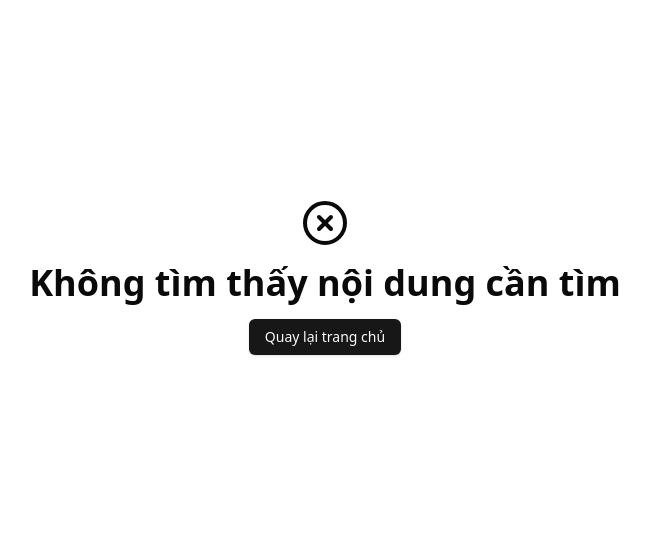
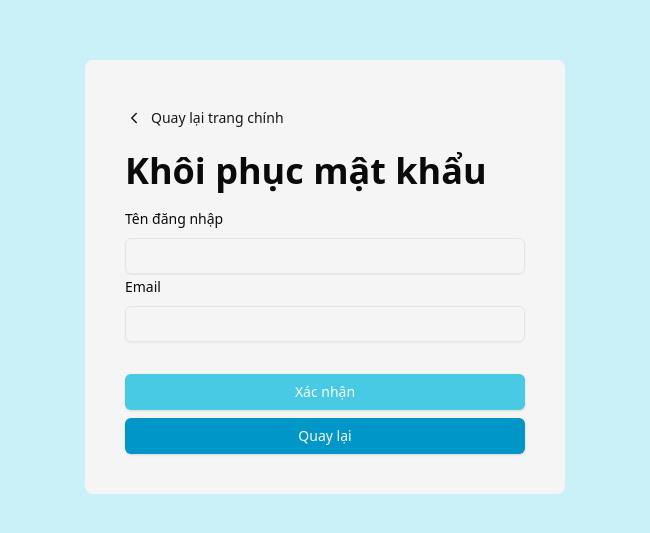
Before and after one commit to veryloooong/flat-management-app, a React (Vite) app: page /passwordEmail in a window 1280 px wide. Shown: the part 123-656 px from the top of the page, without its empty margins (315-965 px from the left). Built offline with nearby package versions, Linux system fonts and the light colour scheme.

Commit message:
update password reset

```diff
--- a/src/routeTree.gen.ts
+++ b/src/routeTree.gen.ts
@@ -18,7 +18,9 @@ import { Route as DashboardLayoutImport } from './routes/dashboard/_layout'
 import { Route as authLayoutImport } from './routes/(auth)/_layout'
 import { Route as DashboardLayoutIndexImport } from './routes/dashboard/_layout/index'
 import { Route as authLayoutRegisterImport } from './routes/(auth)/_layout/register'
-import { Route as authLayoutPasswordImport } from './routes/(auth)/_layout/password'
+import { Route as authLayoutPasswordTeleImport } from './routes/(auth)/_layout/passwordTele'
+import { Route as authLayoutPasswordEmailImport } from './routes/(auth)/_layout/passwordEmail'
+import { Route as authLayoutPasschangeImport } from './routes/(auth)/_layout/passchange'
 import { Route as authLayoutLoginImport } from './routes/(auth)/_layout/login'
 import { Route as DashboardLayoutAccountIndexImport } from './routes/dashboard/_layout/account/index'
 import { Route as DashboardLayoutAccountEditImport } from './routes/dashboard/_layout/account/edit'
@@ -65,8 +67,18 @@ const authLayoutRegisterRoute = authLayoutRegisterImport.update({
   getParentRoute: () => authLayoutRoute,
 } as any)
 
-const authLayoutPasswordRoute = authLayoutPasswordImport.update({
-  path: '/password',
+const authLayoutPasswordTeleRoute = authLayoutPasswordTeleImport.update({
+  path: '/passwordTele',
+  getParentRoute: () => authLayoutRoute,
+} as any)
+
+const authLayoutPasswordEmailRoute = authLayoutPasswordEmailImport.update({
+  path: '/passwordEmail',
+  getParentRoute: () => authLayoutRoute,
+} as any)
+
+const authLayoutPasschangeRoute = authLayoutPasschangeImport.update({
+  path: '/passchange',
   getParentRoute: () => authLayoutRoute,
 } as any)
 
@@ -134,11 +146,25 @@ declare module '@tanstack/react-router' {
       preLoaderRoute: typeof authLayoutLoginImport
       parentRoute: typeof authLayoutImport
     }
-    '/(auth)/_layout/password': {
-      id: '/_layout/password'
-      path: '/password'
-      fullPath: '/password'
-      preLoaderRoute: typeof authLayoutPasswordImport
+    '/(auth)/_layout/passchange': {
+      id: '/_layout/passchange'
+      path: '/passchange'
+      fullPath: '/passchange'
+      preLoaderRoute: typeof authLayoutPasschangeImport
+      parentRoute: typeof authLayoutImport
+    }
+    '/(auth)/_layout/passwordEmail': {
+      id: '/_layout/passwordEmail'
+      path: '/passwordEmail'
+      fullPath: '/passwordEmail'
+      preLoaderRoute: typeof authLayoutPasswordEmailImport
+      parentRoute: typeof authLayoutImport
+    }
+    '/(auth)/_layout/passwordTele': {
+      id: '/_layout/passwordTele'
+      path: '/passwordTele'
+      fullPath: '/passwordTele'
+      preLoaderRoute: typeof authLayoutPasswordTeleImport
       parentRoute: typeof authLayoutImport
     }
     '/(auth)/_layout/register': {
@@ -176,13 +202,17 @@ declare module '@tanstack/react-router' {
 
 interface authLayoutRouteChildren {
   authLayoutLoginRoute: typeof authLayoutLoginRoute
-  authLayoutPasswordRoute: typeof authLayoutPasswordRoute
+  authLayoutPasschangeRoute: typeof authLayoutPasschangeRoute
+  authLayoutPasswordEmailRoute: typeof authLayoutPasswordEmailRoute
+  authLayoutPasswordTeleRoute: typeof authLayoutPasswordTeleRoute
   authLayoutRegisterRoute: typeof authLayoutRegisterRoute
 }
 
 const authLayoutRouteChildren: authLayoutRouteChildren = {
   authLayoutLoginRoute: authLayoutLoginRoute,
-  authLayoutPasswordRoute: authLayoutPasswordRoute,
+  authLayoutPasschangeRoute: authLayoutPasschangeRoute,
+  authLayoutPasswordEmailRoute: authLayoutPasswordEmailRoute,
+  authLayoutPasswordTeleRoute: authLayoutPasswordTeleRoute,
   authLayoutRegisterRoute: authLayoutRegisterRoute,
 }
 
@@ -232,7 +262,9 @@ export interface FileRoutesByFullPath {
   '/': typeof authLayoutRouteWithChildren
   '/dashboard': typeof DashboardLayoutRouteWithChildren
   '/login': typeof authLayoutLoginRoute
-  '/password': typeof authLayoutPasswordRoute
+  '/passchange': typeof authLayoutPasschangeRoute
+  '/passwordEmail': typeof authLayoutPasswordEmailRoute
+  '/passwordTele': typeof authLayoutPasswordTeleRoute
   '/register': typeof authLayoutRegisterRoute
   '/dashboard/': typeof DashboardLayoutIndexRoute
   '/dashboard/account/edit': typeof DashboardLayoutAccountEditRoute
@@ -243,7 +275,9 @@ export interface FileRoutesByTo {
   '/': typeof authLayoutRouteWithChildren
   '/dashboard': typeof DashboardLayoutIndexRoute
   '/login': typeof authLayoutLoginRoute
-  '/password': typeof authLayoutPasswordRoute
+  '/passchange': typeof authLayoutPasschangeRoute
+  '/passwordEmail': typeof authLayoutPasswordEmailRoute
+  '/passwordTele': typeof authLayoutPasswordTeleRoute
   '/register': typeof authLayoutRegisterRoute
   '/dashboard/account/edit': typeof DashboardLayoutAccountEditRoute
   '/dashboard/account': typeof DashboardLayoutAccountIndexRoute
@@ -256,7 +290,9 @@ export interface FileRoutesById {
   '/dashboard': typeof DashboardRouteWithChildren
   '/dashboard/_layout': typeof DashboardLayoutRouteWithChildren
   '/_layout/login': typeof authLayoutLoginRoute
-  '/_layout/password': typeof authLayoutPasswordRoute
+  '/_layout/passchange': typeof authLayoutPasschangeRoute
+  '/_layout/passwordEmail': typeof authLayoutPasswordEmailRoute
+  '/_layout/passwordTele': typeof authLayoutPasswordTeleRoute
   '/_layout/register': typeof authLayoutRegisterRoute
   '/dashboard/_layout/': typeof DashboardLayoutIndexRoute
   '/dashboard/_layout/account/edit': typeof DashboardLayoutAccountEditRoute
@@ -269,7 +305,9 @@ export interface FileRouteTypes {
     | '/'
     | '/dashboard'
     | '/login'
-    | '/password'
+    | '/passchange'
+    | '/passwordEmail'
+    | '/passwordTele'
     | '/register'
     | '/dashboard/'
     | '/dashboard/account/edit'
@@ -279,7 +317,9 @@ export interface FileRouteTypes {
     | '/'
     | '/dashboard'
     | '/login'
-    | '/password'
+    | '/passchange'
+    | '/passwordEmail'
+    | '/passwordTele'
     | '/register'
     | '/dashboard/account/edit'
     | '/dashboard/account'
@@ -290,7 +330,9 @@ export interface FileRouteTypes {
     | '/dashboard'
     | '/dashboard/_layout'
     | '/_layout/login'
-    | '/_layout/password'
+    | '/_layout/passchange'
+    | '/_layout/passwordEmail'
+    | '/_layout/passwordTele'
     | '/_layout/register'
     | '/dashboard/_layout/'
     | '/dashboard/_layout/account/edit'
@@ -338,7 +380,9 @@ export const routeTree = rootRoute
       "parent": "/",
       "children": [
         "/_layout/login",
-        "/_layout/password",
+        "/_layout/passchange",
+        "/_layout/passwordEmail",
+        "/_layout/passwordTele",
         "/_layout/register"
       ]
     },
@@ -361,8 +405,16 @@ export const routeTree = rootRoute
       "filePath": "(auth)/_layout/login.tsx",
       "parent": "/_layout"
     },
-    "/_layout/password": {
-      "filePath": "(auth)/_layout/password.tsx",
+    "/_layout/passchange": {
+      "filePath": "(auth)/_layout/passchange.tsx",
+      "parent": "/_layout"
+    },
+    "/_layout/passwordEmail": {
+      "filePath": "(auth)/_layout/passwordEmail.tsx",
+      "parent": "/_layout"
+    },
+    "/_layout/passwordTele": {
+      "filePath": "(auth)/_layout/passwordTele.tsx",
       "parent": "/_layout"
     },
     "/_layout/register": {
--- a/src/routes/(auth)/_layout/login.tsx
+++ b/src/routes/(auth)/_layout/login.tsx
@@ -1,25 +1,17 @@
 import { createFileRoute, Link } from '@tanstack/react-router'
 import { Fragment } from 'react'
 
+import { zodResolver } from '@hookform/resolvers/zod'
+import { useForm } from 'react-hook-form'
 import { z } from 'zod'
-import { useForm } from 'react-hook-form'
-import { zodResolver } from '@hookform/resolvers/zod'
 
 import { Button } from '@/components/ui/button'
 import {
-  Dialog,
-  DialogContent,
-  DialogFooter,
-  DialogHeader,
-  DialogTitle,
-  DialogTrigger,
-} from '@/components/ui/dialog'
-import {
   Form,
   FormControl,
-  FormLabel,
   FormField,
   FormItem,
+  FormLabel,
   FormMessage,
 } from '@/components/ui/form'
 import { Input } from '@/components/ui/input'
@@ -69,7 +61,7 @@ function LoginPage(): JSX.Element {
               <FormItem>
                 <FormLabel className="flex flex-row justify-between items-center w-full">
                   <p>Mật khẩu</p>
-                  <Link to="/password">
+                  <Link to="/passchange">
                     <Button type="button" className="p-0 text-main-palette-5" variant="link">
                       Quên mật khẩu?
                     </Button>
--- /dev/null
+++ b/src/routes/(auth)/_layout/passchange.tsx
@@ -0,0 +1,24 @@
+import { createFileRoute, Link } from '@tanstack/react-router'
+import { Fragment } from 'react/jsx-runtime'
+
+import { Button } from '@/components/ui/button'
+
+function ForgotPasswordPage(): JSX.Element {
+  return (
+    <Fragment>
+      <Link to="/passwordTele" className="w-full">
+        <Button type="button" className="bg-main-palette-6 hover:bg-main-palette-7 mt-2 w-full">Khôi phục bằng số điện thoại</Button>
+      </Link>
+      <Link to="/passwordEmail" className="w-full">
+        <Button type="button" className="bg-main-palette-6 hover:bg-main-palette-7 mt-2 w-full">Khôi phục bằng Email</Button>
+      </Link>
+      <Link to="/login" className="w-full">
+        <Button type="button" className="bg-main-palette-6 hover:bg-main-palette-7 mt-2 w-full">Quay lại</Button>
+      </Link>
+    </Fragment>
+  )
+}
+
+export const Route = createFileRoute('/(auth)/_layout/passchange')({
+  component: ForgotPasswordPage,
+})
--- a/src/routes/(auth)/_layout/password.tsx
+++ /dev/null
@@ -1,9 +0,0 @@
-import { createFileRoute } from '@tanstack/react-router'
-
-function ForgotPasswordPage(): JSX.Element {
-  return <div>Hello /(auth)/_layout/password!</div>
-}
-
-export const Route = createFileRoute('/(auth)/_layout/password')({
-  component: ForgotPasswordPage,
-})
--- /dev/null
+++ b/src/routes/(auth)/_layout/passwordEmail.tsx
@@ -0,0 +1,95 @@
+import { Button } from '@/components/ui/button'
+import {
+  Form,
+  FormControl,
+  FormField,
+  FormItem,
+  FormLabel,
+  FormMessage,
+} from '@/components/ui/form'
+import { Input } from '@/components/ui/input'
+import { zodResolver } from '@hookform/resolvers/zod'
+import { createFileRoute, Link } from '@tanstack/react-router'
+import { useForm } from 'react-hook-form'
+import { Fragment } from 'react/jsx-runtime'
+import { z } from 'zod'
+
+const recoverPasswordSchema = z.object({
+  username: z.string(),
+  email: z.string(),
+  teleNumber: z.string(),
+  type: z.enum(['email', 'telephone']),
+})
+
+function ForgotPasswordPage(): JSX.Element {
+  const form = useForm<z.infer<typeof recoverPasswordSchema>>({
+    resolver: zodResolver(recoverPasswordSchema),
+    defaultValues: {
+      username: '',
+      email: '',
+      teleNumber: '',
+      type: 'telephone',
+    },
+  })
+
+  function onSubmit(data: z.infer<typeof recoverPasswordSchema>) {
+    console.log(data)
+  }
+  return (
+    <Fragment>
+      <h1>Khôi phục mật khẩu</h1>
+      <Form {...form}>
+        <form onSubmit={form.handleSubmit(onSubmit)} className="flex flex-col">
+          <FormField
+            name="username"
+            control={form.control}
+            render={({ field }) => (
+              <FormItem>
+                <FormLabel>Tên đăng nhập</FormLabel>
+                <FormControl>
+                  <Input {...field} maxLength={32} required />
+                </FormControl>
+                <FormMessage>
+                  {form.formState.errors.username?.message}
+                </FormMessage>
+              </FormItem>
+            )}
+          />
+          <FormField
+            name="email"
+            control={form.control}
+            render={({ field }) => (
+              <FormItem>
+                <FormLabel>Email</FormLabel>
+                <FormControl>
+                  <Input {...field} maxLength={32} required />
+                </FormControl>
+                <FormMessage>
+                  {form.formState.errors.username?.message}
+                </FormMessage>
+              </FormItem>
+            )}
+          />
+          <Button
+            type="submit"
+            className="bg-main-palette-4 hover:bg-main-palette-5 mt-8"
+          >
+            Xác nhận
+          </Button>
+          <Link to="/passchange" className="w-full">
+            <Button
+              type="button"
+              className="bg-main-palette-6 hover:bg-main-palette-7 mt-2 w-full"
+            >
+              Quay lại
+            </Button>
+          </Link>
+        </form>
+      </Form>
+    </Fragment>
+  )
+}
+
+export const Route = createFileRoute('/(auth)/_layout/passwordEmail')({
+  component: ForgotPasswordPage,
+})
--- /dev/null
+++ b/src/routes/(auth)/_layout/passwordTele.tsx
@@ -0,0 +1,90 @@
+import { Button } from '@/components/ui/button'
+import {
+  Form,
+  FormControl,
+  FormField,
+  FormItem,
+  FormLabel,
+  FormMessage,
+} from '@/components/ui/form'
+import { Input } from '@/components/ui/input'
+import { zodResolver } from '@hookform/resolvers/zod'
+import { createFileRoute, Link } from '@tanstack/react-router'
+import { useForm } from 'react-hook-form'
+import { Fragment } from 'react/jsx-runtime'
+import { z } from 'zod'
+
+const recoverPasswordSchema = z.object({
+  username: z.string(),
+  email: z.string(),
+  teleNumber: z.string(),
+  type: z.enum(['email', 'telephone']),
+})
+
+function ForgotPasswordPage(): JSX.Element {
+  const form = useForm<z.infer<typeof recoverPasswordSchema>>({
+    resolver: zodResolver(recoverPasswordSchema),
+    defaultValues: {
+      username: '',
+      email: '',
+      teleNumber: '',
+      type: 'telephone',
+    },
+  })
+
+  function onSubmit(data: z.infer<typeof recoverPasswordSchema>) {
+    console.log(data)
+  }
+  return (
+    <Fragment>
+      <h1>Khôi phục mật khẩu</h1>
+      <Form {...form}>
+        <form onSubmit={form.handleSubmit(onSubmit)} className="flex flex-col">
+          <FormField
+            name="username"
+            control={form.control}
+            render={({ field }) => (
+              <FormItem>
+                <FormLabel>Tên đăng nhập</FormLabel>
+                <FormControl>
+                  <Input {...field} maxLength={32} required />
+                </FormControl>
+                <FormMessage>
+                  {form.formState.errors.username?.message}
+                </FormMessage>
+              </FormItem>
+            )}
+          />
+          <FormField
+            name="teleNumber"
+            control={form.control}
+            render={({ field }) => (
+              <FormItem>
+                <FormLabel>Số điện thoại</FormLabel>
+                <FormControl>
+                  <Input {...field} maxLength={32} required />
+                </FormControl>
+                <FormMessage>
+                  {form.formState.errors.username?.message}
+                </FormMessage>
+              </FormItem>
+            )}
+          />
+          <Button
+            type="submit"
+            className="bg-main-palette-4 hover:bg-main-palette-5 mt-8"
+          >
+            Xác nhận
+          </Button>
+          <Link to="/passchange" className="w-full">
+            <Button type="button" className="bg-main-palette-6 hover:bg-main-palette-7 mt-2 w-full">Quay lại</Button>
+          </Link>
+        </form>
+      </Form>
+    </Fragment>
+  )
+}
+
+export const Route = createFileRoute('/(auth)/_layout/passwordTele')({
+  component: ForgotPasswordPage,
+})
--- a/src/routes/(auth)/_layout/register.tsx
+++ b/src/routes/(auth)/_layout/register.tsx
@@ -1,17 +1,17 @@
 import { createFileRoute } from '@tanstack/react-router'
 import { Fragment } from 'react'
 
+import { zodResolver } from '@hookform/resolvers/zod'
+import { useForm } from 'react-hook-form'
 import { z } from 'zod'
-import { useForm } from 'react-hook-form'
-import { zodResolver } from '@hookform/resolvers/zod'
 
 import { Button } from '@/components/ui/button'
 import {
   Form,
   FormControl,
-  FormLabel,
   FormField,
   FormItem,
+  FormLabel,
   FormMessage,
 } from '@/components/ui/form'
 import { Input } from '@/components/ui/input'
```
